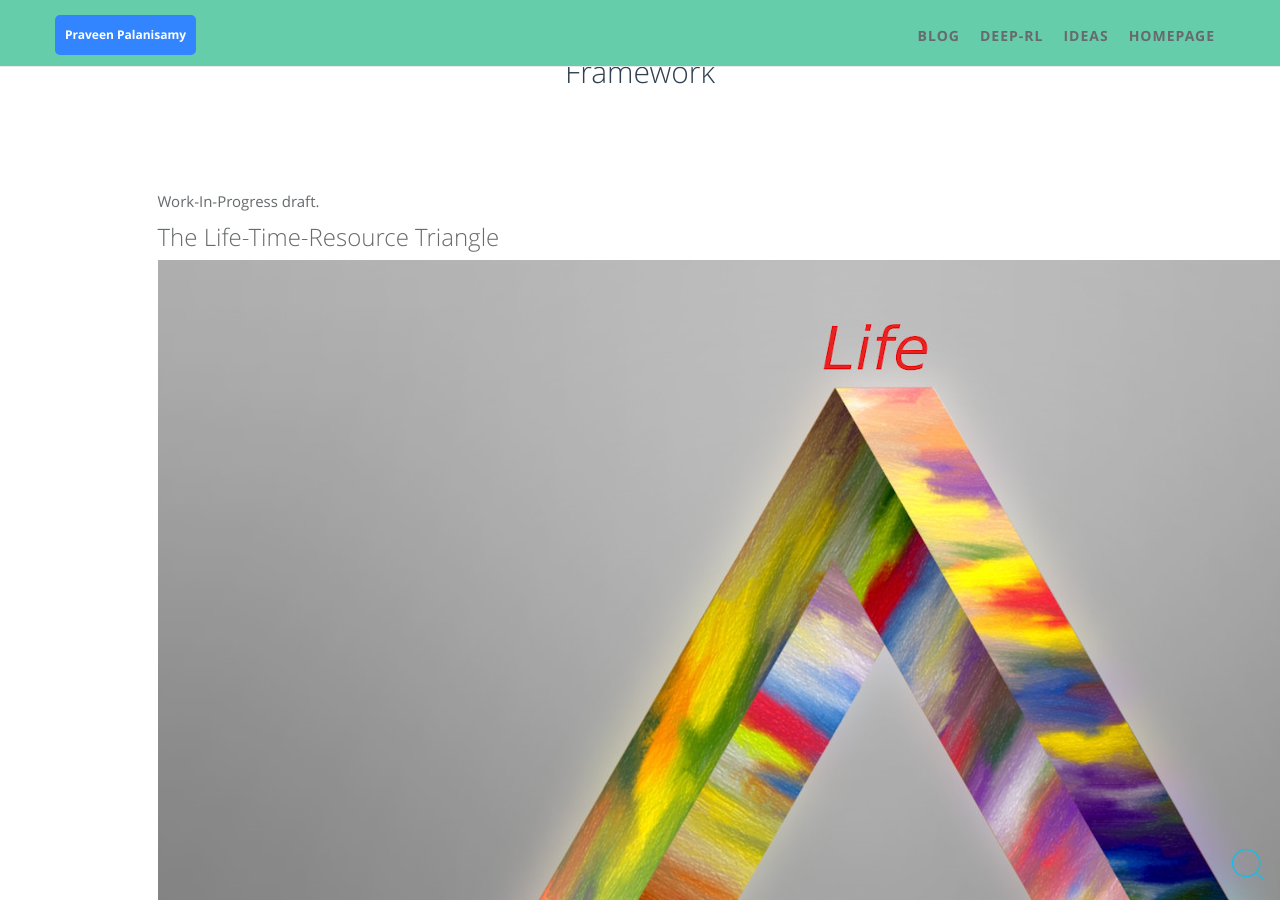
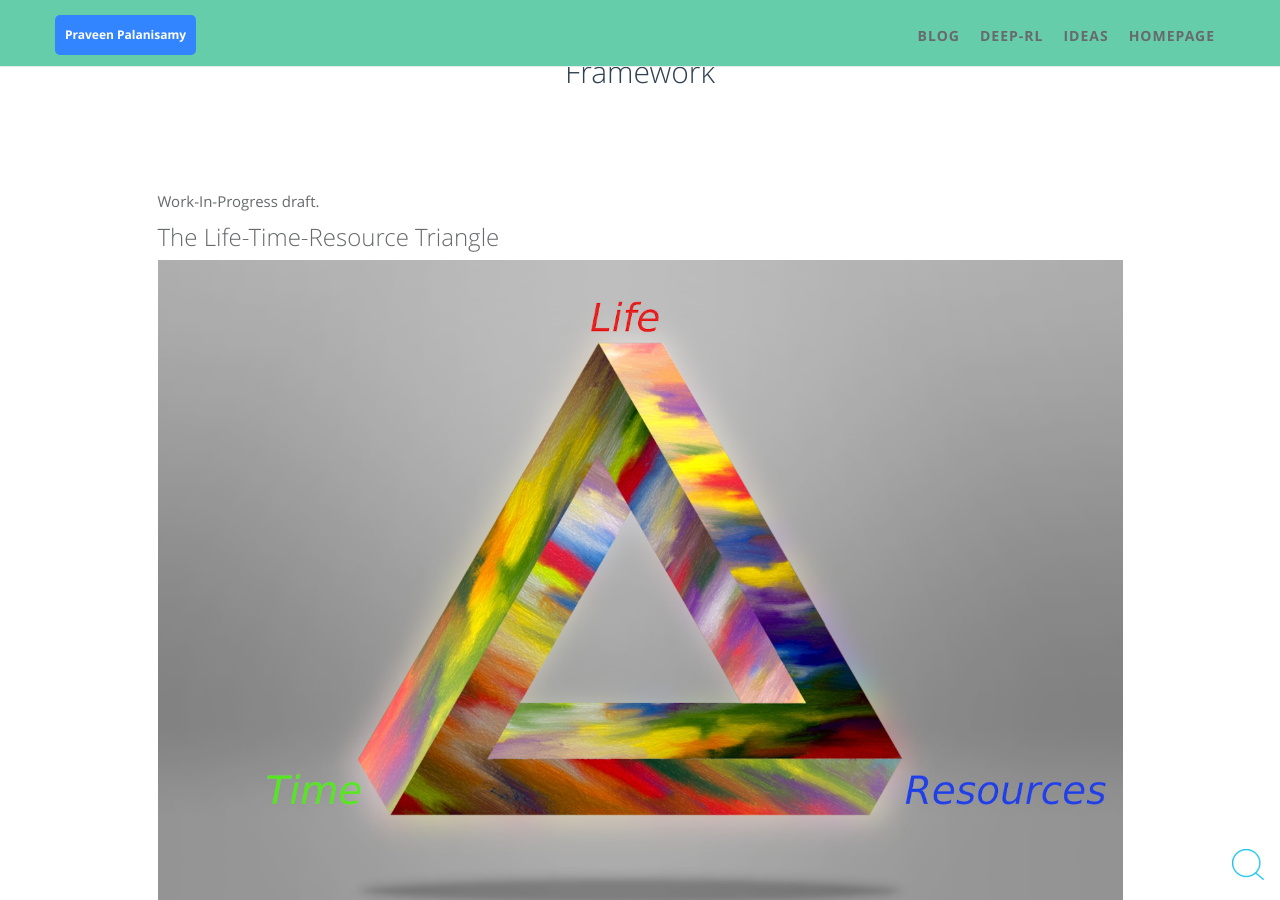
Before and after one commit to praveen-palanisamy/praveen-palanisamy.github.io, a Jekyll site: the page built from _posts/2022-01-16-life-time-resources-mental-digital-physical.md, in a window 1280 px wide and 900 px high, scrolled down 1045 px. Built offline with Jekyll 4.4.1, drawn with Linux system fonts in a browser that asks for light colours; comment, search, counter and statistics services are not loaded.

Commit message:
Make images responsive

```diff
--- a/_posts/2022-01-16-life-time-resources-mental-digital-physical.md
+++ b/_posts/2022-01-16-life-time-resources-mental-digital-physical.md
@@ -13,13 +13,13 @@ Work-In-Progress draft.
 
 ## The Life-Time-Resource Triangle
 
-![LTR-Triangle]({{site.img_path}}/ltr-mdp/ltr-triangle.jpg)
+![LTR-Triangle]({{site.img_path}}/ltr-mdp/ltr-triangle.jpg){:class="img-responsive"}
 
 Maximizing the Life-Time-Resources is an optimization that every human being runs one way or the other. Time can be traded for Resources and vice-versa. We have only got one (Physical) Life now.
 
 ## The Mental-Digital-Physical Framework
 
-![MDP-layers]({{site.img_path}}/ltr-mdp/mental-digital-physical.png)
+![MDP-layers]({{site.img_path}}/ltr-mdp/mental-digital-physical.png){:class="img-responsive"}
 
 Our reality is made up of three layers: Mental, Digital and Physical.
 
```
